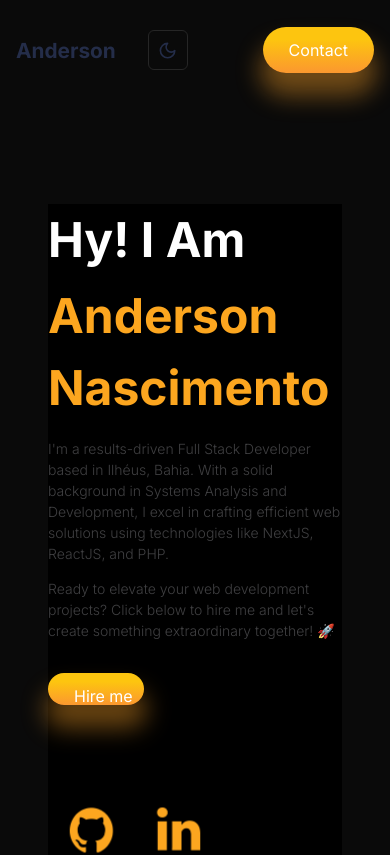
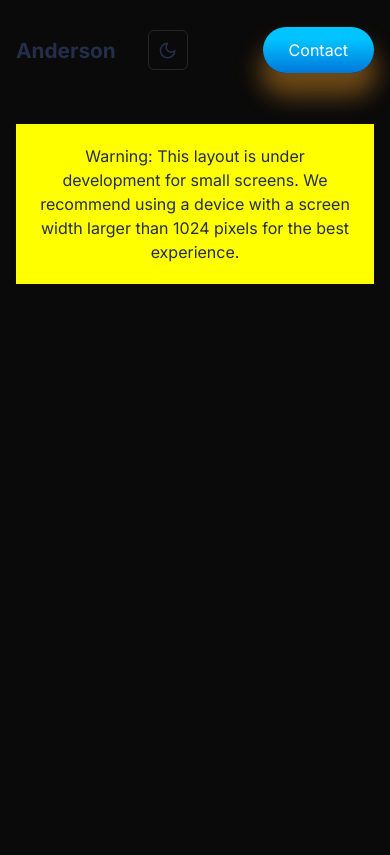
Before and after one commit to AndersonNascimentoDosSantos/portifolio, a Next.js app: page /en-US in a window 390 px wide. Shown: the top 855 px of the page. Built offline with nearby package versions, Linux system fonts and the light colour scheme.

Commit message:
feat: warning for non desktop device to come back using a desktop  machine the mobile layout need improviment

```diff
--- a/app/[lang]/page.tsx
+++ b/app/[lang]/page.tsx
@@ -4,6 +4,8 @@ import Experience from "@/components/newPortifolioComp/Experience/Experience";
 import Footer from "@/components/newPortifolioComp/Footer/Footer";
 import Intro from "@/components/newPortifolioComp/Intro/Intro";
 import Services from "@/components/newPortifolioComp/Services/Services";
+import ScreenSizeWarning from "@/components/newPortifolioComp/Warning";
+import { useMatchMedia } from "@/hooks/use-match-media";
 import { useTheme } from "next-themes";
 
 export default function Page({
@@ -14,12 +16,13 @@ export default function Page({
   // const { data: dict } = useSWR(lang, getDictionary);
   // const dict = await getDictionary(lang);
   const { theme } = useTheme();
-  return (
-    <main className="container mx-auto mt-28 max-sm:mt-20">
-      <div
+  const isScreenLessThan768 = useMatchMedia("(max-width: 768px)");
+  return !isScreenLessThan768 ? (
+    <main
+      className="container mx-auto mt-28 max-sm:mt-20 "
       style={{
-          background: theme ? "black" : "",
-          color: theme ? "white" : "",
+        background: theme == "dark" ? "black" : "",
+        color: theme == "dark" ? "white" : "",
       }}
     >
       {/* <Navbar /> */}
@@ -31,7 +34,7 @@ export default function Page({
       {/* <Testimonial /> */}
       <Contact />
       <Footer />
-      </div>
+
       {/* <div className="h-[full] gap-5 flex flex-col md:grid md:grid-cols-3 md:grid-rows-1 ">
         <section className="flex  h-[full] flex-col flex-grow flex-[2] col-span-2">
           <Suspense>
@@ -47,5 +50,7 @@ export default function Page({
         </section>
       </div> */}
     </main>
+  ) : (
+    <ScreenSizeWarning lang={lang} />
   );
 }
--- a/app/globals.css
+++ b/app/globals.css
@@ -4,8 +4,8 @@
 
 @layer base {
   :root {
-    --yellow: #f5c32c;
-    --orange: #fca61f;
+    --yellow: #00c3ffc9;
+    --orange: #0078da;
     --black: #242d49;
     --gray: #3f3f41;
     --blueCard: #ddf8fe;
@@ -124,7 +124,7 @@
 }
 
 .button {
-  background: linear-gradient(180deg, #fdc50f 26.71%, #fb982f 99.36%);
+  background: linear-gradient(180deg, #00c3ff 26.71%, #0078da 99.36%);
   box-shadow: 0px 20px 24px 3px rgba(251, 161, 40, 0.42);
   border-radius: 34px;
   border: none;
--- a/components/newPortifolioComp/Intro/Intro.css
+++ b/components/newPortifolioComp/Intro/Intro.css
@@ -78,7 +78,7 @@
 }
 .i-right > :nth-child(3) {
   transform: scale(1.4);
-  left: 28%;
+  left: 22.5%;
 }
 .i-right > :nth-child(4) {
   transform: scale(0.62);
--- /dev/null
+++ b/components/newPortifolioComp/Warning/index.tsx
@@ -0,0 +1,31 @@
+// components/ScreenSizeWarning.js
+
+const ScreenSizeWarning = ({ lang }: { lang: string }) => (
+  <>
+    {console.log(lang)}
+    {((lang === "pt" || lang === "pt-BR") && (
+      <div
+        style={{ padding: "20px", background: "yellow", textAlign: "center" }}
+      >
+        <p>
+          Aviso: Este layout está em desenvolvimento para telas pequenas.
+          Recomendamos usar um dispositivo com uma largura de tela maior que
+          1024 pixels para obter a melhor experiência.
+        </p>
+      </div>
+    )) ||
+      ((lang === "en" || lang === "en-US") && (
+        <div
+          style={{ padding: "20px", background: "yellow", textAlign: "center" }}
+        >
+          <p>
+            Warning: This layout is under development for small screens. We
+            recommend using a device with a screen width larger than 1024 pixels
+            for the best experience.
+          </p>
+        </div>
+      ))}
+  </>
+);
+
+export default ScreenSizeWarning;
--- /dev/null
+++ b/hooks/use-match-media.ts
@@ -0,0 +1,34 @@
+/* eslint-disable consistent-return */
+import { useCallback, useEffect, useState } from 'react';
+
+export const useMatchMedia = (query: string, matchImmediate = true) => {
+  const [match, setMatch] = useState(false);
+
+  const handleOnChange = useCallback((event: MediaQueryListEvent) => {
+    setMatch(event.matches);
+  }, []);
+
+  useEffect(() => {
+    if (!window.matchMedia) {
+      return;
+    }
+
+    const matchMedia = window.matchMedia(query);
+
+    if (matchImmediate && matchMedia.matches) {
+      setMatch(true);
+    }
+
+    if (matchMedia.addEventListener) {
+      matchMedia.addEventListener('change', handleOnChange);
+    }
+
+    return () => {
+      if (matchMedia.removeEventListener) {
+        matchMedia.removeEventListener('change', handleOnChange);
+      }
+    };
+  }, [handleOnChange, matchImmediate, query]);
+
+  return match;
+};
```
Also changed, not shown: public/img/boy.png, public/img/wave.png. Lines whose indentation alone changed are shown as unchanged.
